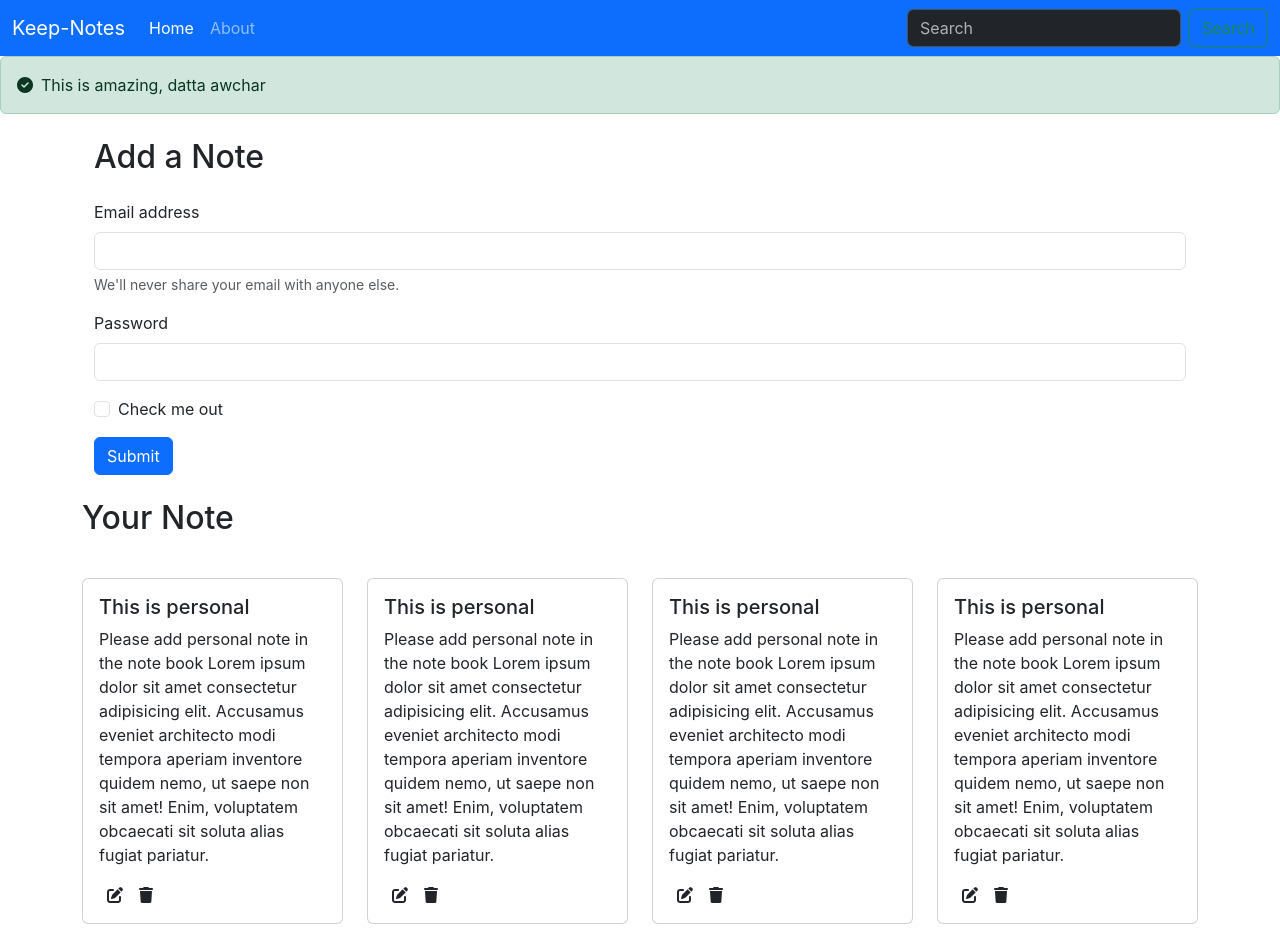
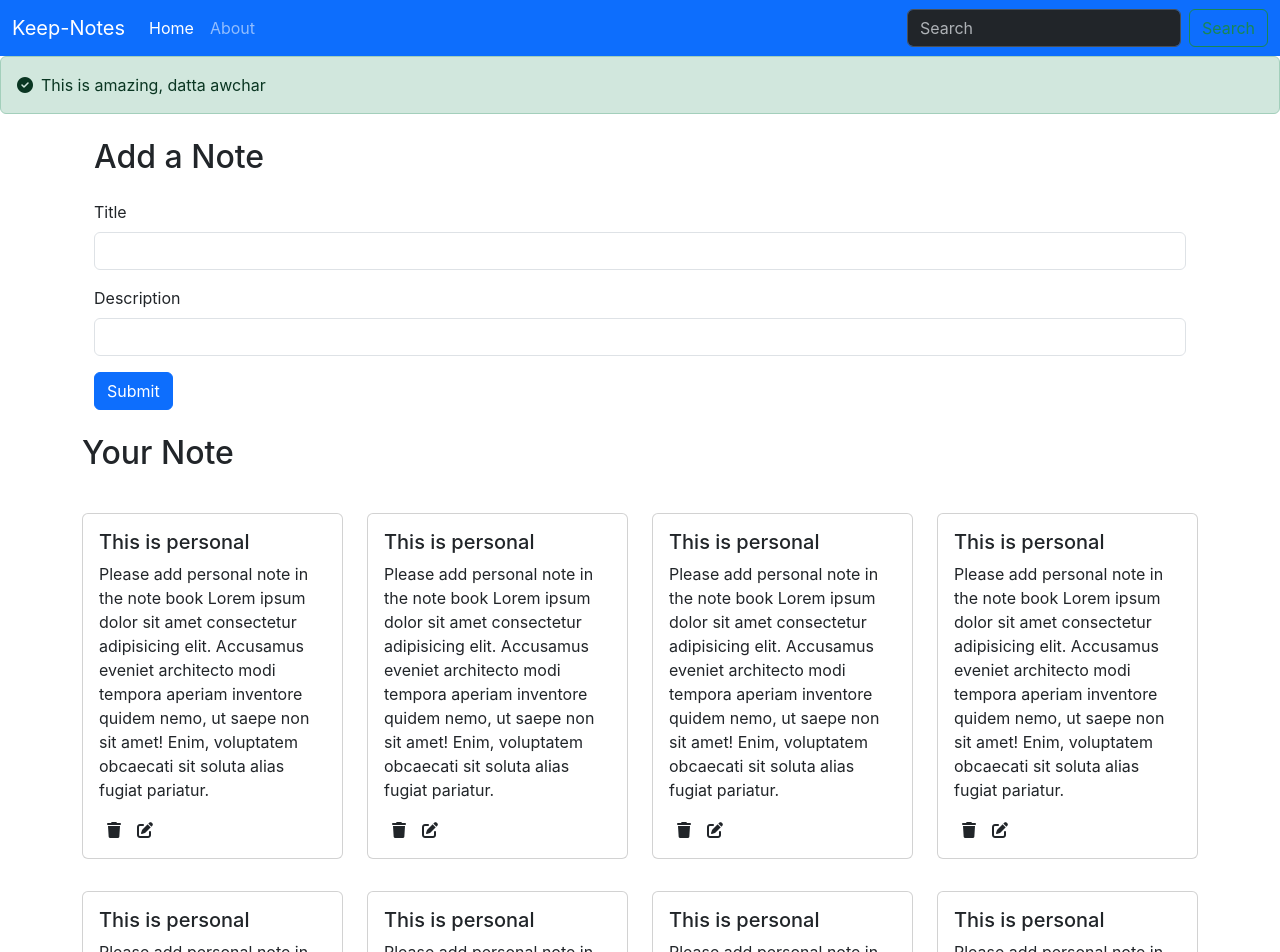
Before and after one commit to dattaAwchar/keep-notes, a React (Create React App) app: page / in a window 1280 px wide. Shown: the top 952 px of the page. Built offline with nearby package versions, Linux system fonts and the light colour scheme.

Commit message:
added custom title, description, tag

```diff
--- /dev/null
+++ b/src/components/AddNote.js
@@ -0,0 +1,41 @@
+import React, {useContext, useState} from 'react'
+import NoteContext from "../context/notes/NoteContext"
+
+
+
+const AddNote = () => {
+
+    const context = useContext(NoteContext);
+    const { addNote } = context;
+
+    const [note, setNote] = useState({title: "", description: "", tag: "default"})
+
+    const handleClick = (e) => {
+        e.preventDefault()
+        addNote(note.title, note.description, note.tag);
+    }
+
+    const onchange = (e) => {
+        setNote({...note, [e.target.name]: e.target.value})
+    }
+
+    return (
+            <div className="container">
+                <h2 className='my-4'>Add a Note</h2>
+                <form>
+                    <div className="mb-3">
+                        <label htmlFor="title" className="form-label">Title</label>
+                        <input type="text" className="form-control" id="title" name='title' aria-describedby="emailHelp" onChange={onchange}/>
+
+                    </div>
+                    <div className="mb-3">
+                        <label htmlFor="description" className="form-label">Description</label>
+                        <input type="text" className="form-control" id="description" name='description' onChange={onchange}/>
+                    </div>
+                    <button type="submit" className="btn btn-primary" onClick={handleClick}>Submit</button>
+                </form>
+            </div>
+    )
+}
+
+export default AddNote
--- a/src/components/Home.js
+++ b/src/components/Home.js
@@ -6,25 +6,6 @@
 const Home = () => {
   return (
     <div>
-      <div className="container">
-        <h2 className='my-4'>Add a Note</h2>
-        <form>
-          <div className="mb-3">
-            <label htmlFor="exampleInputEmail1" className="form-label">Email address</label>
-            <input type="email" className="form-control" id="exampleInputEmail1" aria-describedby="emailHelp" />
-            <div id="emailHelp" className="form-text">We'll never share your email with anyone else.</div>
-          </div>
-          <div className="mb-3">
-            <label htmlFor="exampleInputPassword1" className="form-label">Password</label>
-            <input type="password" className="form-control" id="exampleInputPassword1" />
-          </div>
-          <div className="mb-3 form-check">
-            <input type="checkbox" className="form-check-input" id="exampleCheck1" />
-            <label className="form-check-label" htmlFor="exampleCheck1">Check me out</label>
-          </div>
-          <button type="submit" className="btn btn-primary">Submit</button>
-        </form>
-      </div>
     <Notes/>
     </div>
   )
--- a/src/components/Noteitem.js
+++ b/src/components/Noteitem.js
@@ -1,6 +1,6 @@
 import React from 'react'
 
-const Noteitem = (props) => {
+const NoteItem = (props) => {
 
     const { note } = props;
 
@@ -11,12 +11,12 @@
                     <h5 className="card-title">{note.title}</h5>
                     <p className="card-text">{note.description} Lorem ipsum dolor sit amet consectetur adipisicing elit. Accusamus eveniet architecto modi tempora aperiam inventore quidem nemo, ut saepe non sit amet! Enim, voluptatem obcaecati sit soluta alias fugiat pariatur.
                     </p>
+                    <i className="fa-solid fa-trash mx-2"/>
                     <i className="fa-solid fa-pen-to-square mx-2"/>
-                    <i className="fa-solid fa-trash mx-2"/>
                 </div>
             </div>
         </div>
     )
 }
 
-export default Noteitem
+export default NoteItem
--- a/src/components/Notes.js
+++ b/src/components/Notes.js
@@ -1,19 +1,23 @@
-import React, {useContext} from 'react'
+import React, { useContext } from 'react'
 import NoteContext from "../context/notes/NoteContext"
-import Noteitem from './Noteitem';
+import NoteItem from './NoteItem';
+import AddNote from './AddNote';
 
 const Notes = () => {
 
     const context = useContext(NoteContext);
-    const { notes, setNotes } = context;
+    const { notes } = context;
 
     return (
-        <div className="row">
-            <h2 className='my-4'>Your Note</h2>
-            {notes.map((note) => {
-                return <Noteitem key={note._id} note={note}/>
-            })}
-        </div>
+        <>
+            <AddNote/>
+            <div className="row">
+                <h2 className='my-4'>Your Note</h2>
+                {notes.map((note) => {
+                    return <NoteItem key={note._id} note={note} />
+                })}
+            </div>
+        </>
     )
 }
 
--- a/src/context/notes/NoteState.js
+++ b/src/context/notes/NoteState.js
@@ -68,10 +68,34 @@
       "__v": 0
     }
   ]
+  const [notes, setNotes] = useState(notesInitial)
 
-  const [notes, setNotes] = useState(notesInitial)
+  // Add a Note
+  const addNote = (title, description, tag) => {
+    console.log("adding a new note");
+
+    // TODO: API Call
+    const note = {"_id": "66cc03afd5e3525a4f7d1f51",
+      "user": "66cc02c6b48057327a4b893a",
+      "title": title,
+      "description": description,
+      "tag": tag,
+      "__v": 0}
+    setNotes(notes.concat(note))
+  }
+
+//   Edit a Note
+  const editNote = () => {
+    // setNotes(notes.)
+  }
+
+  // Delete a Note
+  const deleteNote = () => {
+    // setNotes(notes.pop(note))
+  }
+
     return (
-    <NoteContext.Provider value={{notes, setNotes}}>
+    <NoteContext.Provider value={{notes, addNote, editNote, deleteNote}}>
         {props.children}
     </NoteContext.Provider>
     )
```
